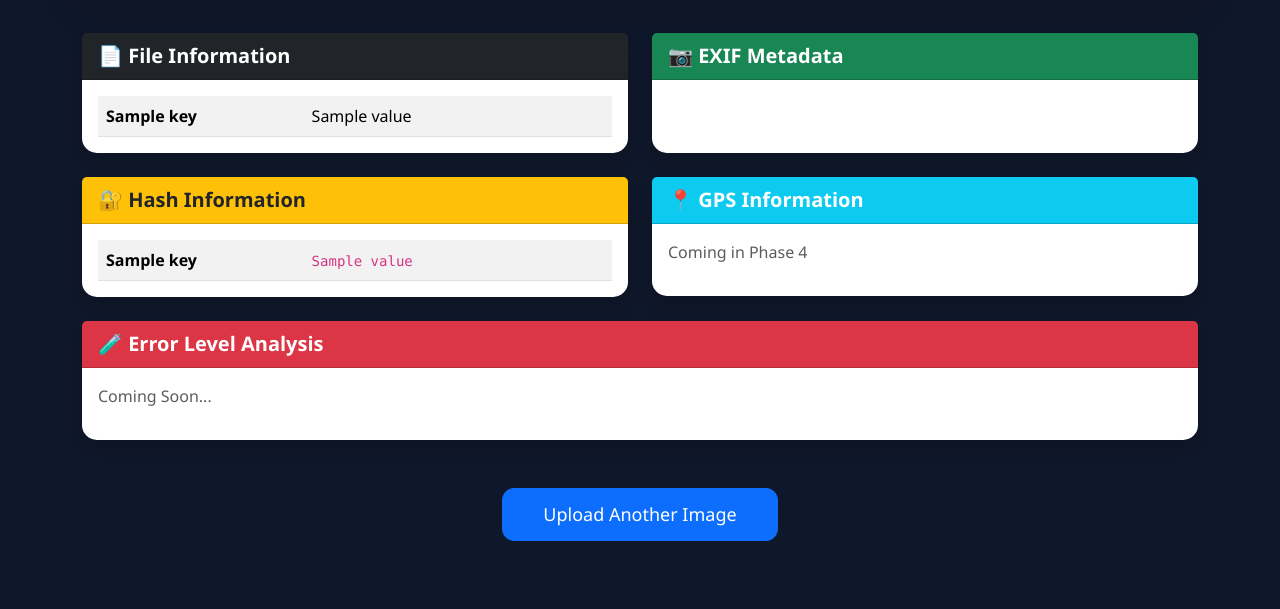
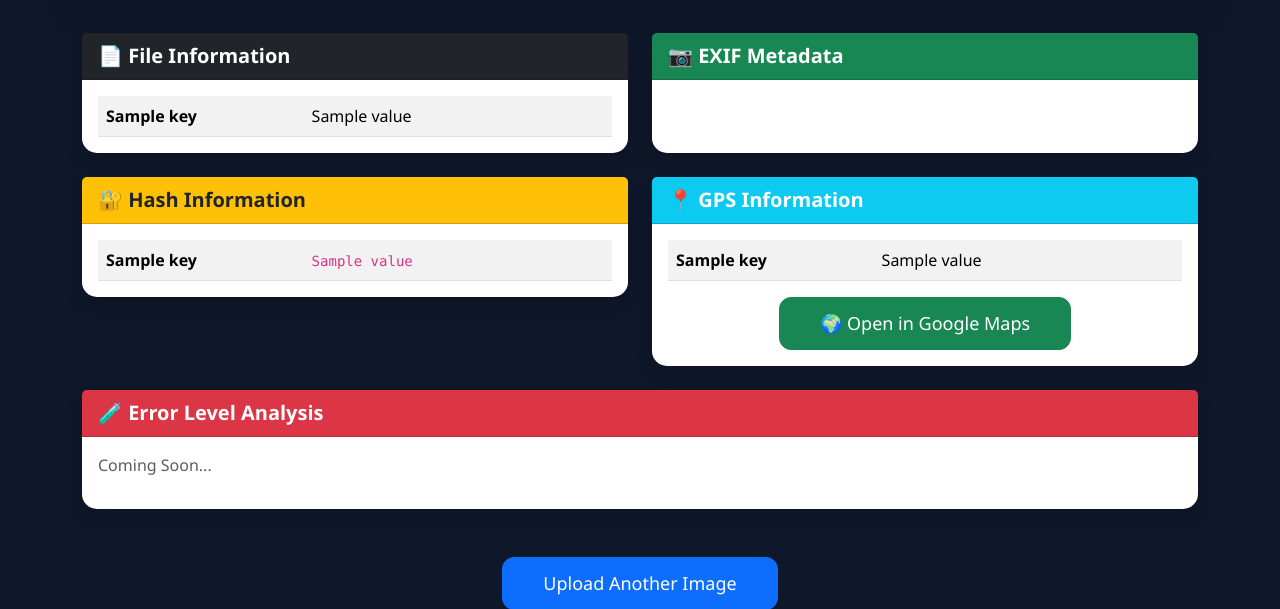
Before and after one commit to poojashriwas/PhotoForensics, a Flask app: template templates/result.html in a window 1280 px wide. Shown: the part 570-1179 px from the top of the page. Before the commit the page ends 1111 px from the top, so only its background shows below. Run offline with Flask 3, Linux system fonts and the light colour scheme; the template is opened without the code that fills it: most values are stand-ins (such as "Sample title", 1, 10 or a date in 2020).

Commit message:
Phase 4: Added GPS extraction and Google Maps integration

```diff
--- a/app.py
+++ b/app.py
@@ -1,8 +1,10 @@
 from flask import Flask, render_template, request
 import os
+
 from modules.hashing import calculate_hashes
 from modules.fileinfo import get_file_info
 from modules.metadata import extract_metadata
+from modules.gps import extract_gps
 
 app = Flask(__name__)
 
@@ -29,19 +31,39 @@
 
     image.save(filepath)
 
-    # Extract File Information
+    # File Information
     file_info = get_file_info(filepath)
 
-    # Extract Metadata
+    # EXIF Metadata
     metadata = extract_metadata(filepath)
+
+    # Hash Information
     hash_info = calculate_hashes(filepath)
+
+    # GPS Information
+    gps_info = extract_gps(filepath)
+
+    # Google Maps Link
+    google_maps_url = None
+
+    if gps_info.get("Status") == "GPS Coordinates Found":
+
+        latitude = gps_info["Latitude"]
+        longitude = gps_info["Longitude"]
+
+        google_maps_url = (
+            f"https://www.google.com/maps?q={latitude},{longitude}"
+        )
+
     return render_template(
-    "result.html",
-    filename=image.filename,
-    file_info=file_info,
-    metadata=metadata,
-    hash_info=hash_info
-)
+        "result.html",
+        filename=image.filename,
+        file_info=file_info,
+        metadata=metadata,
+        hash_info=hash_info,
+        gps_info=gps_info,
+        google_maps_url=google_maps_url
+    )
 
 
 if __name__ == "__main__":
--- a/templates/result.html
+++ b/templates/result.html
@@ -223,11 +223,65 @@
 
 <div class="card-body">
 
-<p class="text-muted">
+<table class="table table-striped">
 
-Coming in Phase 4
+<tbody>
 
-</p>
+{% for key, value in gps_info.items() %}
+
+<tr>
+
+<th>{{ key }}</th>
+
+<td>
+
+{% if key == "Status" %}
+
+    {% if value == "GPS Coordinates Found" %}
+
+        <span class="text-success fw-bold">
+            {{ value }}
+        </span>
+
+    {% else %}
+
+        <span class="text-danger fw-bold">
+            {{ value }}
+        </span>
+
+    {% endif %}
+
+{% else %}
+
+    {{ value }}
+
+{% endif %}
+
+</td>
+
+</tr>
+
+{% endfor %}
+
+</tbody>
+
+</table>
+
+{% if google_maps_url %}
+
+<div class="text-center mt-3">
+
+<a href="{{ google_maps_url }}"
+   target="_blank"
+   class="btn btn-success">
+
+🌍 Open in Google Maps
+
+</a>
+
+</div>
+
+{% endif %}
 
 </div>
 
```
Also changed, not shown: modules/gps.py (+75 -0 lines).
